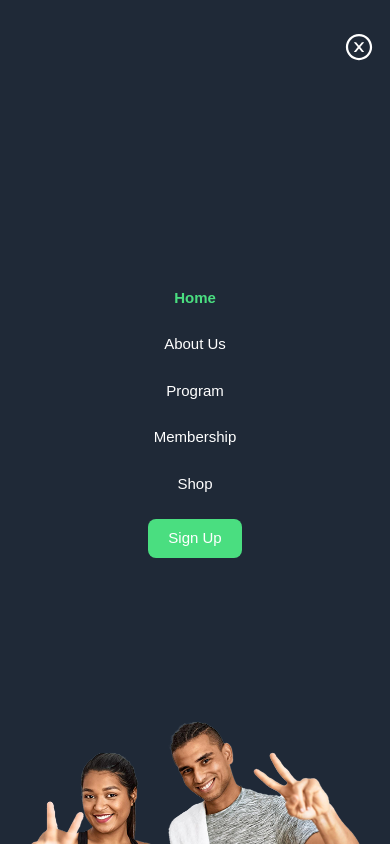
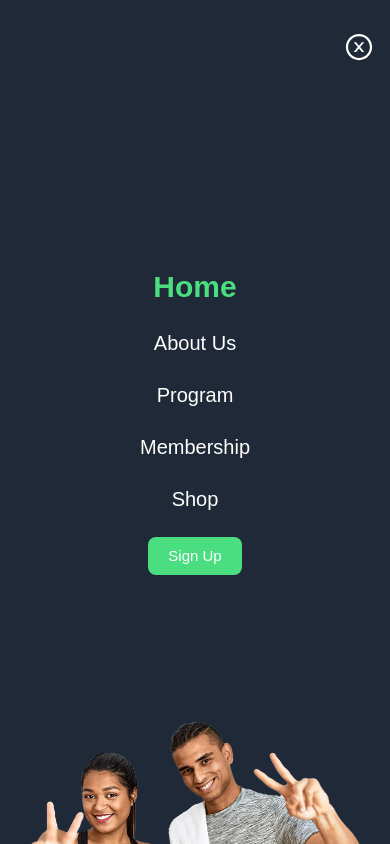
Before and after one commit to paulynson/evaactivelife_gym_and_fitness, a React (Vite) app: page / in a window 390 px wide. Both pictures are taken after a click on the icon 359 px from the left and 47 px from the top of the page. Shown: the top 844 px of the page. Built offline with nearby package versions, Linux system fonts and the light colour scheme; the HTML template or start-up script is replaced by a standard one.

Commit message:
increased font for mobileview menu

```diff
--- a/src/components/layouts/Header.jsx
+++ b/src/components/layouts/Header.jsx
@@ -26,7 +26,9 @@ const Header = () => {
               <NavLink
                 to="/"
                 className={({ isActive }) =>
-                  isActive ? "text-green-400 font-bold" : "text-white"
+                  isActive
+                    ? "text-green-400 font-bold"
+                    : "text-white hover:text-green-400"
                 }
               >
                 {" "}
@@ -35,7 +37,9 @@ const Header = () => {
               <NavLink
                 to="/about"
                 className={({ isActive }) =>
-                  isActive ? "text-green-400 font-bold" : "text-white"
+                  isActive
+                    ? "text-green-400 font-bold"
+                    : "text-white hover:text-green-400"
                 }
               >
                 {" "}
@@ -44,7 +48,9 @@ const Header = () => {
               <NavLink
                 to="/program"
                 className={({ isActive }) =>
-                  isActive ? "text-green-400 font-bold" : "text-white"
+                  isActive
+                    ? "text-green-400 font-bold"
+                    : "text-white hover:text-green-400"
                 }
               >
                 {" "}
@@ -53,7 +59,9 @@ const Header = () => {
               <NavLink
                 to="/membership"
                 className={({ isActive }) =>
-                  isActive ? "text-green-400 font-bold" : "text-white"
+                  isActive
+                    ? "text-green-400 font-bold"
+                    : "text-white hover:text-green-400"
                 }
               >
                 {" "}
@@ -62,7 +70,9 @@ const Header = () => {
               <NavLink
                 to="/shop"
                 className={({ isActive }) =>
-                  isActive ? "text-green-400 font-bold" : "text-white"
+                  isActive
+                    ? "text-green-400 font-bold"
+                    : "text-white hover:text-green-400"
                 }
               >
                 {" "}
@@ -71,7 +81,7 @@ const Header = () => {
               {/* <NavLink
                 to="/testimonials"
                 className={({ isActive }) =>
-                  isActive ? "text-green-400 font-bold" : "text-white"
+                  isActive ? "text-green-400 font-bold" : "text-white hover:text-green-400"
                 }
               >
                 {" "}
--- a/src/features/MobileView.jsx
+++ b/src/features/MobileView.jsx
@@ -10,7 +10,9 @@ const MobileView = ({ navbar, setNavbar }) => {
           <NavLink
             to="/"
             className={({ isActive }) =>
-              isActive ? "text-green-400 font-bold" : "text-white"
+              isActive
+                ? "text-green-400 font-bold text-3xl"
+                : "text-white hover:text-green-400 text-xl"
             }
             onClick={() => setNavbar(!navbar)}
           >
@@ -20,7 +22,9 @@ const MobileView = ({ navbar, setNavbar }) => {
           <NavLink
             to="/about"
             className={({ isActive }) =>
-              isActive ? "text-green-400 font-bold" : "text-white"
+              isActive
+                ? "text-green-400 font-bold text-3xl"
+                : "text-white hover:text-green-400 text-xl"
             }
             onClick={() => setNavbar(!navbar)}
           >
@@ -30,7 +34,9 @@ const MobileView = ({ navbar, setNavbar }) => {
           <NavLink
             to="/program"
             className={({ isActive }) =>
-              isActive ? "text-green-400 font-bold" : "text-white"
+              isActive
+                ? "text-green-400 font-bold text-3xl"
+                : "text-white hover:text-green-400 text-xl"
             }
             onClick={() => setNavbar(!navbar)}
           >
@@ -40,7 +46,9 @@ const MobileView = ({ navbar, setNavbar }) => {
           <NavLink
             to="/membership"
             className={({ isActive }) =>
-              isActive ? "text-green-400 font-bold" : "text-white"
+              isActive
+                ? "text-green-400 font-bold text-3xl"
+                : "text-white hover:text-green-400 text-xl"
             }
             onClick={() => setNavbar(!navbar)}
           >
@@ -50,7 +58,9 @@ const MobileView = ({ navbar, setNavbar }) => {
           <NavLink
             to="/shop"
             className={({ isActive }) =>
-              isActive ? "text-green-400 font-bold" : "text-white"
+              isActive
+                ? "text-green-400 font-bold text-3xl"
+                : "text-white hover:text-green-400 text-xl"
             }
             onClick={() => setNavbar(!navbar)}
           >
@@ -59,8 +69,8 @@ const MobileView = ({ navbar, setNavbar }) => {
           </NavLink>
           {/* <NavLink
             to="/testimonials"
-            className={({ isActive }) =>
-              isActive ? "text-green-400 font-bold" : "text-white"
+            className={({ isActive }) = text-3xl>
+              isActive ? "text-green-400 font-bold" : "text-white hover:text-green-400 text-xl"
             }
             onClick={() => setNavbar(!navbar)}
           >
```
